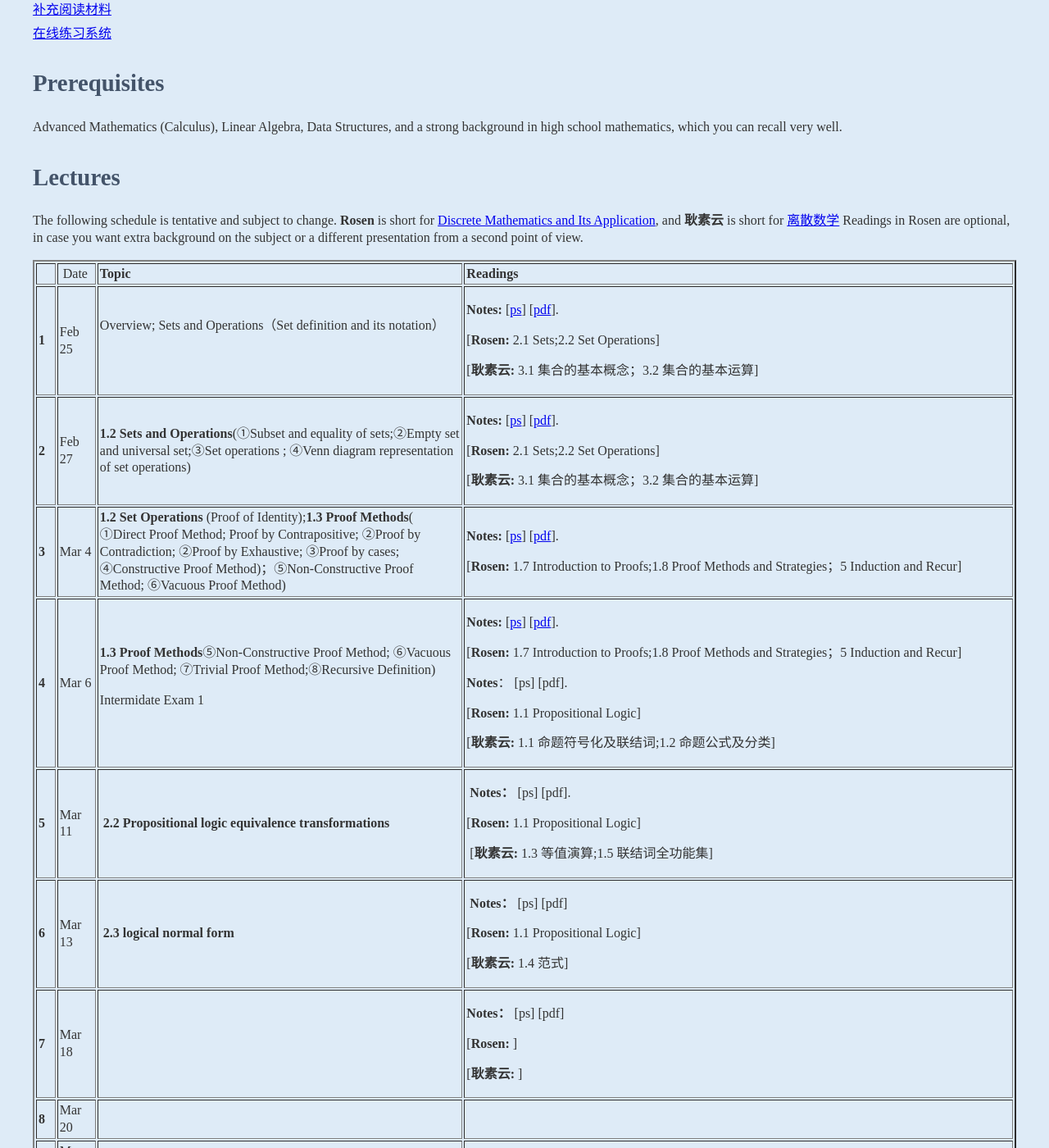
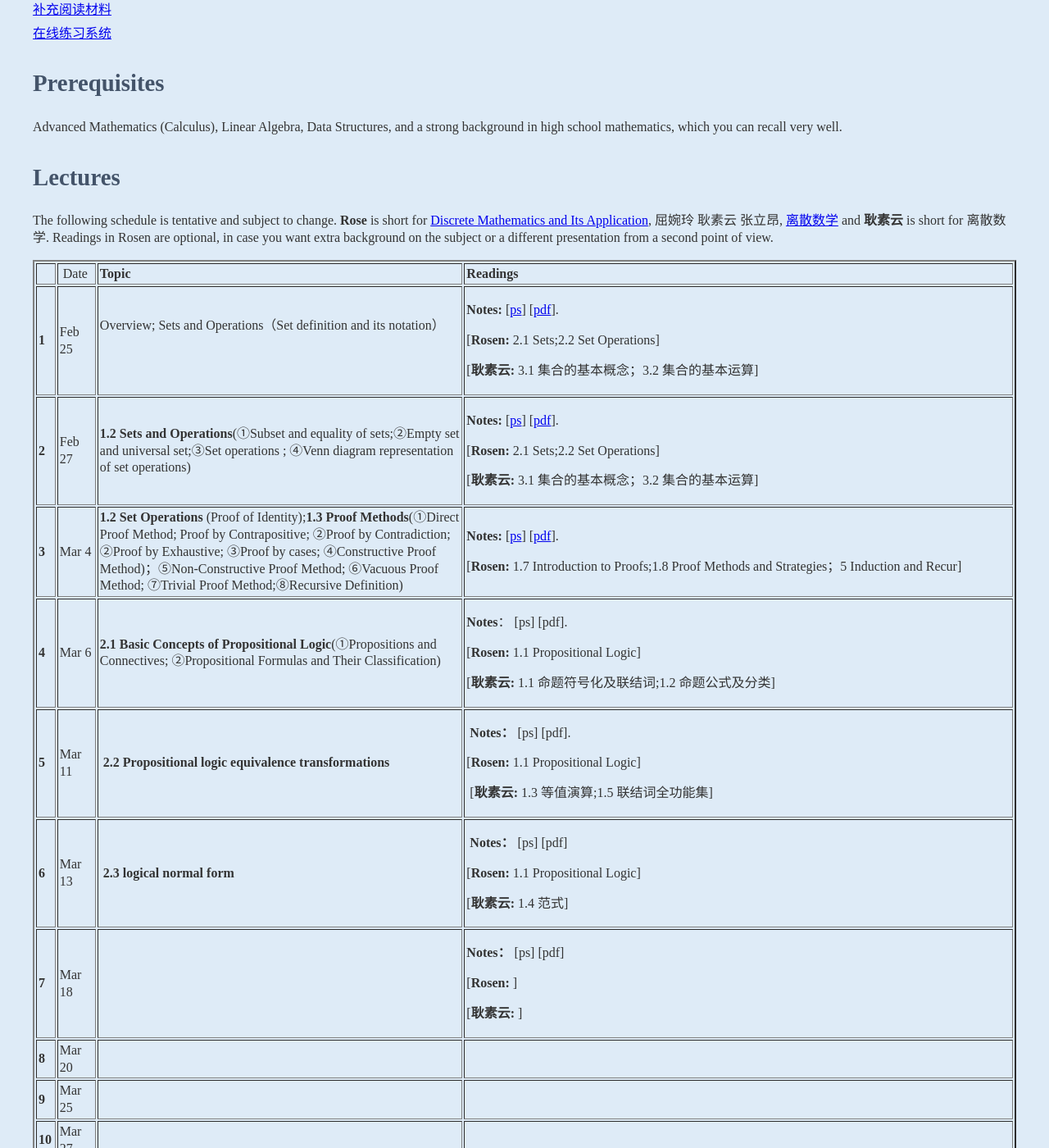
Before and after one commit to kejiwei/kejiwei.github.io, a Jekyll site: the page teaching/courses/dismath/index.html, which Jekyll copies as it is, in a window 1280 px wide and 1400 px high, scrolled down 849 px. Shown: the whole window at 82% size. Built offline with Jekyll 4.4.1, drawn with Linux system fonts in a browser that asks for light colours; some of the changed text lies outside the part shown.

Commit message:
Add files via upload
2025.3.4

```diff
--- a/teaching/courses/dismath/index.html
+++ b/teaching/courses/dismath/index.html
@@ -53,7 +53,7 @@
 
                 <h2>Lectures</h2>
 
-                <p>The following schedule is tentative and subject to change. <strong>Rosen</strong> is short for <a href="https://www.amazon.com/Discrete-Mathematics-Its-Applications-Seventh/dp/0073383090">Discrete Mathematics and Its Application</a>,  and <strong>耿素云</strong> is short for <a href="https://item.jd.com/13041609.html">离散数学</a> Readings in Rosen are optional, in case you want extra background on the subject or a different presentation from a second point of view.</p>
+                <p>The following schedule is tentative and subject to change. <strong>Rose</strong> is short for <a href="https://www.amazon.com/Discrete-Mathematics-Its-Applications-Seventh/dp/0073383090">Discrete Mathematics and Its Application</a>, 屈婉玲 耿素云 张立昂, <a href="https://item.jd.com/13041609.html">离散数学</a> and <strong>耿素云</strong> is short for 离散数学. Readings in Rosen are optional, in case you want extra background on the subject or a different presentation from a second point of view.</p>
                 <div align=center>
                 <table border=2 cellpadding=2>
 
@@ -101,11 +99,8 @@
                 <tr>
                 <td><b>4</b></td>
                 <td>Mar 6</td>
-                <td><strong>1.3 Proof Methods</strong>⑤Non-Constructive Proof Method; ⑥Vacuous Proof Method; ⑦Trivial Proof Method;⑧Recursive Definition)
-                    <p>Intermidate Exam 1</p></td>
+                <td><strong>2.1 Basic Concepts of Propositional Logic</strong>(①Propositions and Connectives; ②Propositional Formulas and Their Classification)</td>
                 <td>
-                  <p> <strong> Notes</strong><strong>:</strong> [<a href="slides/CH1 Set Theory and Proof Methods-V1-F(17-end).ppsx">ps</a>] [<a href="slides/CH1 Set Theory and Proof Methods-V1-F(17-end).pdf">pdf</a>].</p>
-<p>[<strong>Rosen: </strong>1.7 Introduction to Proofs;1.8 Proof Methods and Strategies；5 Induction and Recur]
                   <p> <strong> Notes</strong>： [ps] [pdf].&nbsp;</p>
                   <p>[<strong>Rosen:</strong> 1.1 Propositional Logic]&nbsp;</p>
                   <p>[<strong>耿素云: </strong>1.1 命题符号化及联结词;1.2 命题公式及分类]&nbsp; </p></td>
```
Also changed, not shown: other parts of teaching/courses/dismath/index.html (+2 -4 lines).
